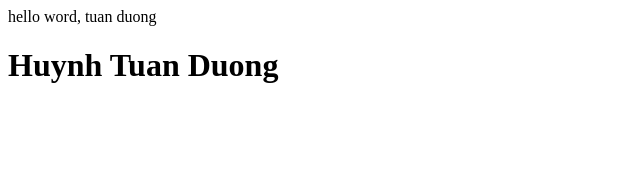
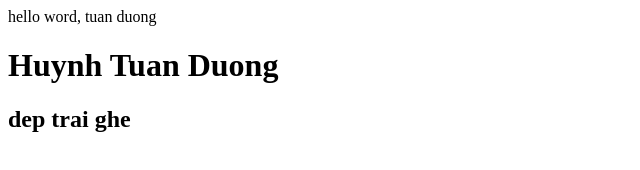
Before and after one commit to tuanduong9499/demo-github, a plain HTML site: page index.html in a window 1280 px wide. Shown: the whole page, without its empty margins (0-640 px from the left). Drawn offline with Linux system fonts and the light colour scheme.

Commit message:
add element h2

```diff
--- a/index.html
+++ b/index.html
@@ -9,5 +9,6 @@
 <body>
     hello word, tuan duong
     <h1>Huynh Tuan Duong</h1>
+    <h2>dep trai ghe</h2>
 </body>
 </html>
```
